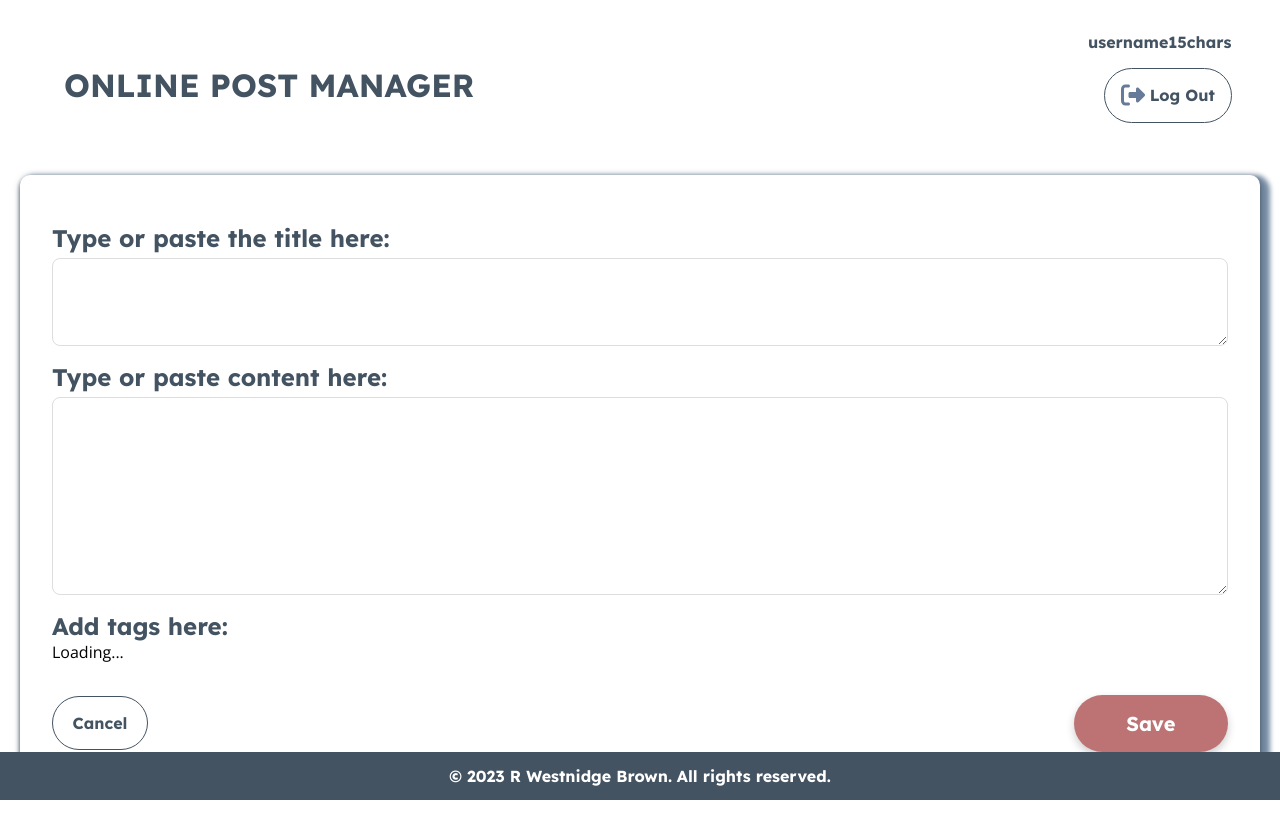
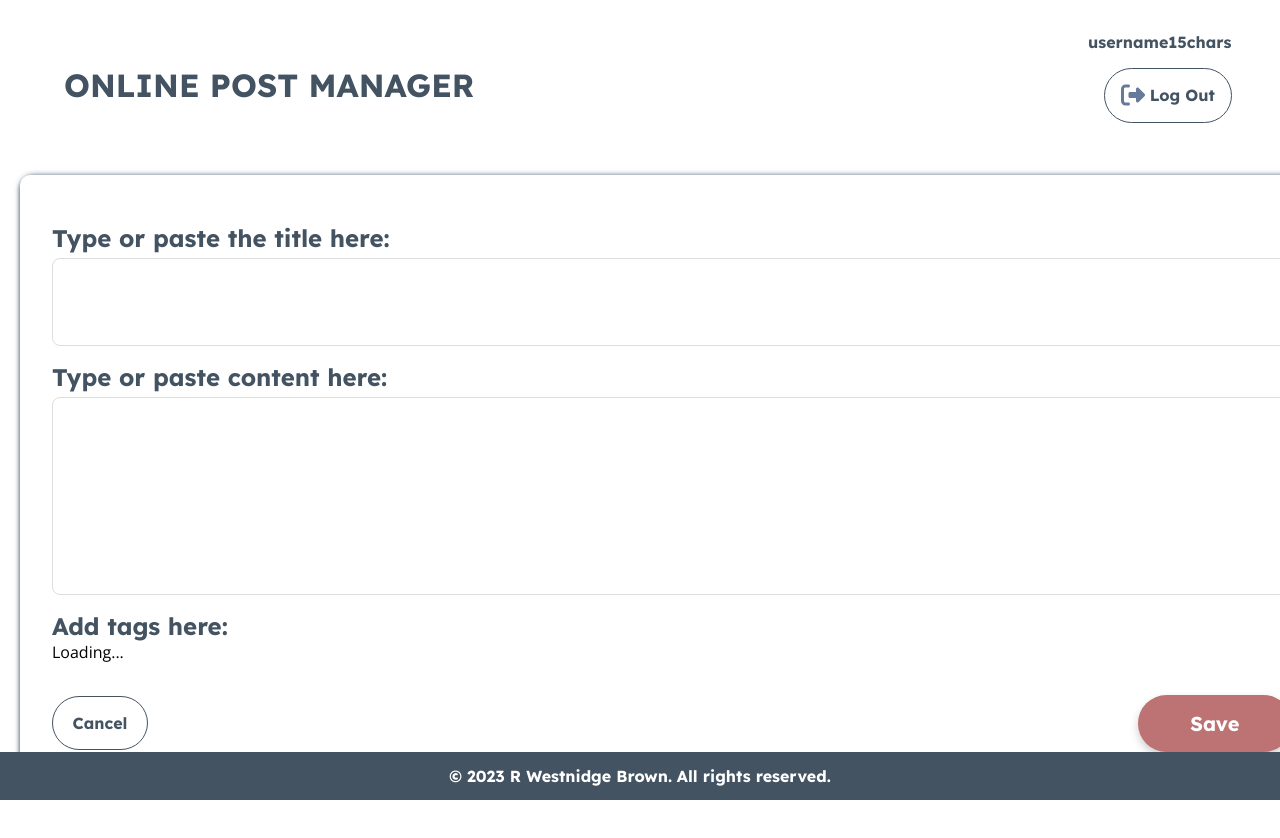
Before and after one commit to rhw-repo/mern-post-app, a React (Create React App) app in the folder frontend/: page /create_new in a window 1280 px wide. Shown: the top 838 px of the page. Built offline with nearby package versions, Linux system fonts and the light colour scheme; sample sign-in values are in the browser's storage.

Commit message:
CreateNew form container: WIP. Adds margin bottom, WIP centering form for taller scrceen heights

```diff
--- a/frontend/src/assets/global.css
+++ b/frontend/src/assets/global.css
@@ -199,6 +199,10 @@ textarea {
   transition: border-color 0.3s, color 0.3s, transform 0.3s;
 }
 
+textarea {
+  resize: none;
+}
+
 input:hover,
 textarea:hover {
   border-color: var(--secondary);
@@ -276,8 +280,8 @@ p {
 /* Center and limit width */
 .content-detail-edit-create-containers {
   display: block;
-  max-width: 100%;
-  margin: auto;
+  width: 100%;
+  margin: 0 auto 1rem;
   padding: 2rem;
   gap: 5%;
 }
--- a/frontend/src/pages/CreateNew/CreateNew.js
+++ b/frontend/src/pages/CreateNew/CreateNew.js
@@ -105,6 +105,7 @@ const CreateNew = () => {
 
     return (
         <>
+        <div className={styles.createNewFormWrapper}>
             <form className="content-detail-edit-create-containers" onSubmit={handleSubmit}>
                 {(trySubmit && !isFormValid) || error ? (
                     <div className="error">
@@ -145,6 +146,7 @@ const CreateNew = () => {
                     <button className={`${styles.saveBtn} save-btn`} type="submit">Save</button>
                 </div>
             </form>
+            </div>
         </>
     )
 }
```
Also changed, not shown: frontend/src/pages/CreateNew/CreateNew.module.css (+9 -0 lines).
